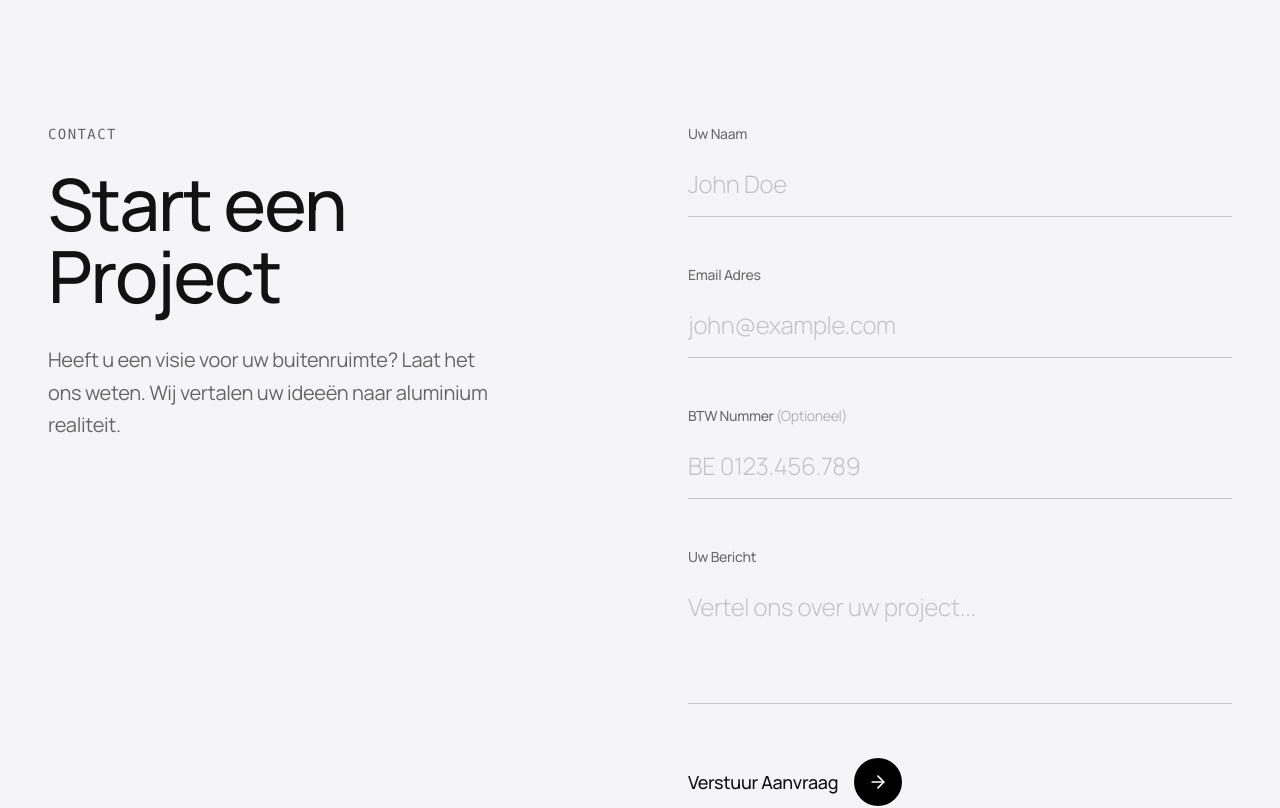
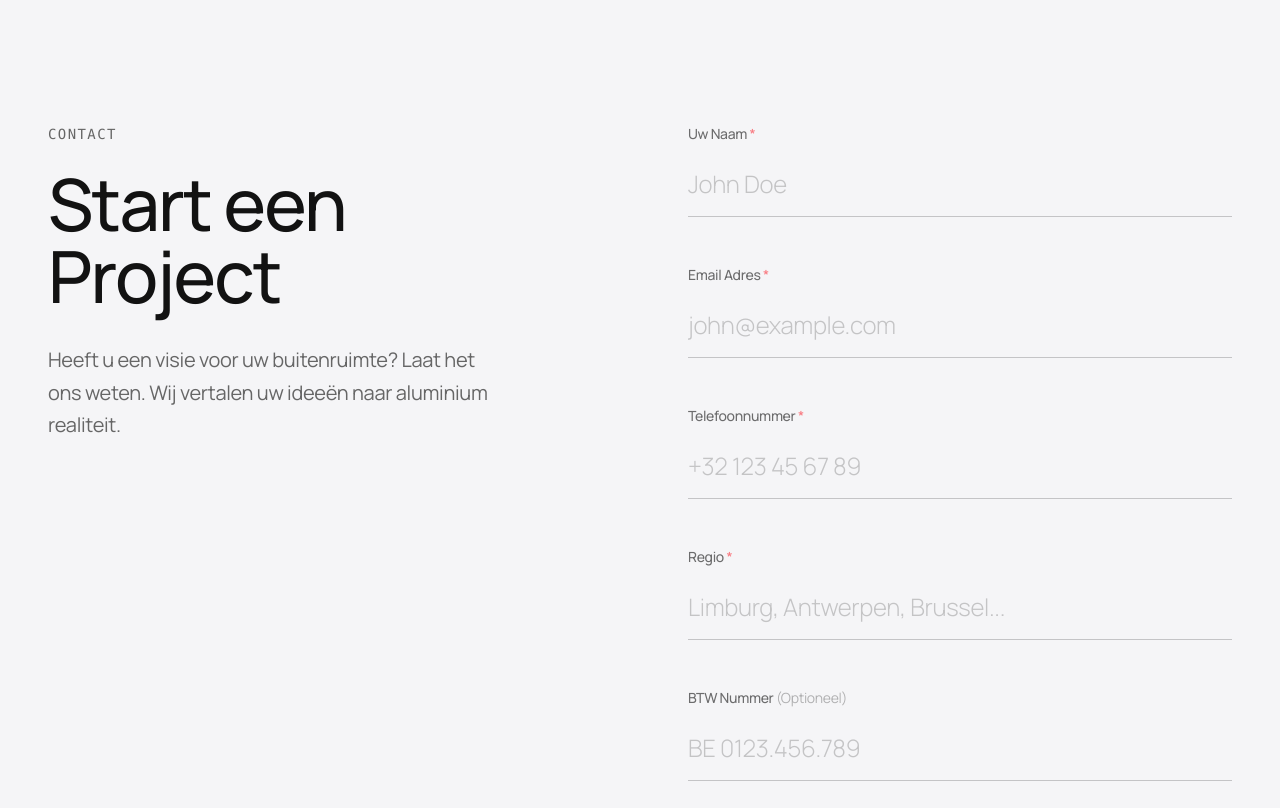
Before and after one commit to xBeto/es-systems, a Next.js app: page / in a window 1280 px wide. Shown: the part 4520-5328 px from the top of the page. Built offline with nearby package versions, Linux system fonts and the light colour scheme; no server answers.

Commit message:
add new fields on contact form

```diff
--- a/actions/send-email.ts
+++ b/actions/send-email.ts
@@ -9,6 +9,8 @@ const resend = new Resend(process.env.RESEND_API_KEY)
 const contactFormSchema = z.object({
     name: z.string().min(1, "Name is required"),
     email: z.string().email("Invalid email address"),
+    phone: z.string().min(1, "Phone number is required"),
+    regio: z.string().min(1, "Regio is required"),
     btwNumber: z.string().optional(),
     message: z.string().min(1, "Message is required"),
 })
@@ -18,6 +20,8 @@ export async function sendEmail(prevState: any, formData: FormData) {
         const rawData = {
             name: formData.get("name"),
             email: formData.get("email"),
+            phone: formData.get("phone"),
+            regio: formData.get("regio"),
             btwNumber: formData.get("btwNumber"),
             message: formData.get("message"),
         }
@@ -32,13 +36,13 @@ export async function sendEmail(prevState: any, formData: FormData) {
             }
         }
 
-        const { name, email, btwNumber, message } = validatedData.data
+        const { name, email, phone, regio, btwNumber, message } = validatedData.data
 
         const { data, error } = await resend.emails.send({
             from: "ES Systems Contact <info@essystems.be>",
             to: ["info@essystems.be"],
             subject: `Nieuw bericht van ${name}`,
-            react: ContactFormEmail({ name, email, btwNumber, message }),
+            react: ContactFormEmail({ name, email, phone, regio, btwNumber, message }),
             replyTo: email,
         })
 
--- a/components/emails/contact-form-email.tsx
+++ b/components/emails/contact-form-email.tsx
@@ -15,6 +15,8 @@ import * as React from "react"
 interface ContactFormEmailProps {
     name: string
     email: string
+    phone: string
+    regio: string
     btwNumber?: string
     message: string
 }
@@ -22,6 +24,8 @@ interface ContactFormEmailProps {
 export const ContactFormEmail = ({
     name,
     email,
+    phone,
+    regio,
     btwNumber,
     message,
 }: ContactFormEmailProps) => (
@@ -36,6 +40,12 @@ export const ContactFormEmail = ({
                 </Text>
                 <Text style={text}>
                     <strong>Email:</strong> {email}
+                </Text>
+                <Text style={text}>
+                    <strong>Telefoon:</strong> {phone}
+                </Text>
+                <Text style={text}>
+                    <strong>Regio:</strong> {regio}
                 </Text>
                 {btwNumber && (
                     <Text style={text}>
--- a/components/sections/contact-section.tsx
+++ b/components/sections/contact-section.tsx
@@ -66,7 +66,7 @@ export function ContactSection() {
                             {/* Name Input */}
                             <div className="group">
                                 <label htmlFor="name" className="block text-sm font-medium mb-2 opacity-60 group-focus-within:opacity-100 transition-opacity">
-                                    Uw Naam
+                                    Uw Naam <span className="text-red-500">*</span>
                                 </label>
                                 <input
                                     type="text"
@@ -84,7 +84,7 @@ export function ContactSection() {
                             {/* Email Input */}
                             <div className="group">
                                 <label htmlFor="email" className="block text-sm font-medium mb-2 opacity-60 group-focus-within:opacity-100 transition-opacity">
-                                    Email Adres
+                                    Email Adres <span className="text-red-500">*</span>
                                 </label>
                                 <input
                                     type="email"
@@ -96,6 +96,42 @@ export function ContactSection() {
                                 />
                                 {state?.errors?.email && (
                                     <p className="text-red-500 text-sm mt-2">{state.errors.email[0]}</p>
+                                )}
+                            </div>
+
+                            {/* Phone Number Input */}
+                            <div className="group">
+                                <label htmlFor="phone" className="block text-sm font-medium mb-2 opacity-60 group-focus-within:opacity-100 transition-opacity">
+                                    Telefoonnummer <span className="text-red-500">*</span>
+                                </label>
+                                <input
+                                    type="tel"
+                                    id="phone"
+                                    name="phone"
+                                    required
+                                    className="w-full bg-transparent border-b border-black/20 py-4 text-2xl font-light focus:outline-none focus:border-black transition-colors rounded-none placeholder:text-black/20"
+                                    placeholder="+32 123 45 67 89"
+                                />
+                                {state?.errors?.phone && (
+                                    <p className="text-red-500 text-sm mt-2">{state.errors.phone[0]}</p>
+                                )}
+                            </div>
+
+                            {/* Region Input */}
+                            <div className="group">
+                                <label htmlFor="regio" className="block text-sm font-medium mb-2 opacity-60 group-focus-within:opacity-100 transition-opacity">
+                                    Regio <span className="text-red-500">*</span>
+                                </label>
+                                <input
+                                    type="text"
+                                    id="regio"
+                                    name="regio"
+                                    required
+                                    className="w-full bg-transparent border-b border-black/20 py-4 text-2xl font-light focus:outline-none focus:border-black transition-colors rounded-none placeholder:text-black/20"
+                                    placeholder="Limburg, Antwerpen, Brussel..."
+                                />
+                                {state?.errors?.regio && (
+                                    <p className="text-red-500 text-sm mt-2">{state.errors.regio[0]}</p>
                                 )}
                             </div>
 
@@ -116,7 +152,7 @@ export function ContactSection() {
                             {/* Message Input */}
                             <div className="group">
                                 <label htmlFor="message" className="block text-sm font-medium mb-2 opacity-60 group-focus-within:opacity-100 transition-opacity">
-                                    Uw Bericht
+                                    Uw Bericht <span className="text-red-500">*</span>
                                 </label>
                                 <textarea
                                     id="message"
```
